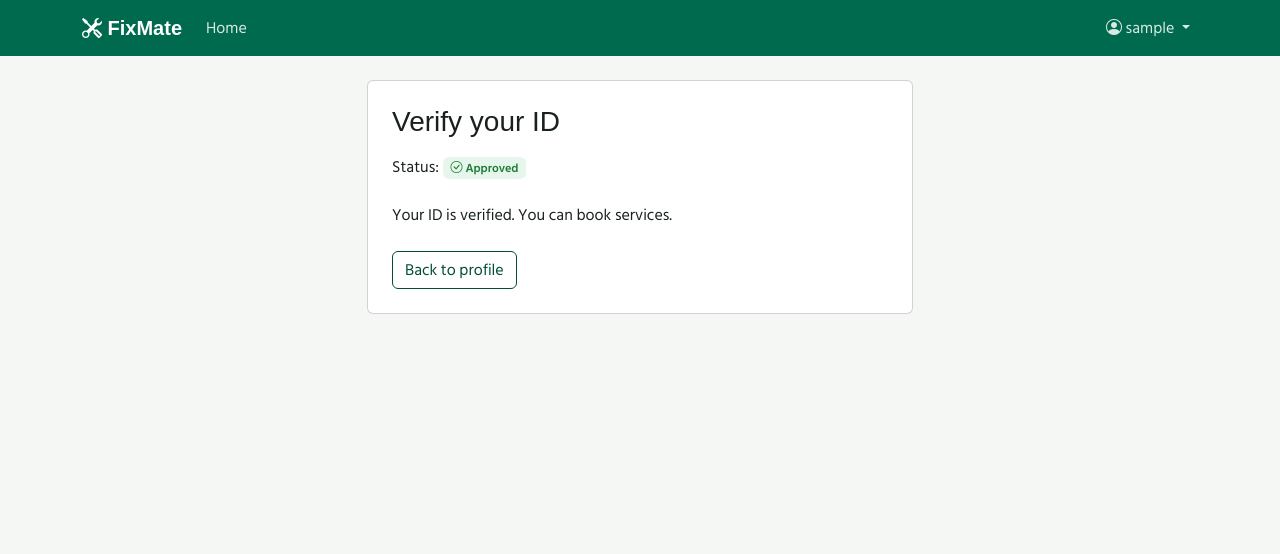
After one commit to mahidhasan01/FixMate, a Django app: page /accounts/profile/id-verification/ in a window 1280 px wide. The commit adds this page. Shown: the top 554 px of the page. Run offline with Django 5.2, Linux system fonts and the light colour scheme; a user stored in the database is signed in; tables that the repository leaves empty hold one stand-in row (values such as "Sample post"); some libraries are stand-ins or nearby versions; some web fonts are replaced.

Commit message:
lets customers submit their NID for verification

```diff
--- a/accounts_app/forms.py
+++ b/accounts_app/forms.py
@@ -108,3 +108,22 @@ class WorkerProfileForm(forms.ModelForm):
         for field in self.fields.values():
             field.widget.attrs['class'] = 'form-control'
         self.fields['availability_status'].widget.attrs['class'] = 'form-select'
+
+
+class CustomerIDForm(forms.ModelForm):
+    class Meta:
+        model = CustomerProfile
+        fields = ['nid_number', 'id_photo']
+        labels = {'nid_number': 'NID number', 'id_photo': 'Photo of your NID card'}
+
+    def __init__(self, *args, **kwargs):
+        super().__init__(*args, **kwargs)
+        for field in self.fields.values():
+            field.widget.attrs['class'] = 'form-control'
+            field.required = True
+
+    def clean_nid_number(self):
+        nid = self.cleaned_data['nid_number']
+        if not nid.isdigit() or len(nid) not in (10, 13, 17):
+            raise forms.ValidationError('NID number must be 10, 13 or 17 digits.')
+        return nid
--- /dev/null
+++ b/accounts_app/templates/accounts_app/_id_status_badge.html
@@ -0,0 +1,9 @@
+{% if customer.verification_status == 'approved' %}
+    <span class="badge badge-status-green"><i class="bi bi-check-circle"></i> Approved</span>
+{% elif customer.verification_status == 'pending' %}
+    <span class="badge badge-status-orange"><i class="bi bi-hourglass-split"></i> Pending</span>
+{% elif customer.verification_status == 'rejected' %}
+    <span class="badge badge-status-red"><i class="bi bi-x-circle"></i> Rejected</span>
+{% else %}
+    <span class="badge badge-status-grey"><i class="bi bi-dash-circle"></i> Not submitted</span>
+{% endif %}
--- /dev/null
+++ b/accounts_app/templates/accounts_app/id_verification.html
@@ -0,0 +1,35 @@
+{% extends 'base.html' %}
+
+{% block title %}Verify your ID - FixMate{% endblock %}
+
+{% block content %}
+    <div class="row justify-content-center">
+        <div class="col-md-8 col-lg-6">
+            <div class="card">
+                <div class="card-body p-4">
+                    <h1 class="h3 mb-3">Verify your ID</h1>
+                    <p class="mb-4">Status: {% include 'accounts_app/_id_status_badge.html' %}</p>
+
+                    {% if can_submit %}
+                        {% if customer.verification_status == 'rejected' %}
+                            <div class="alert alert-danger">Your last ID was not accepted. Please send a clear photo again.</div>
+                        {% endif %}
+                        <p class="text-body-secondary">Send your NID number and a clear photo of your NID card. Only FixMate staff can see the photo.</p>
+
+                        <form method="post" enctype="multipart/form-data">
+                            {% csrf_token %}
+                            {% include 'partials/_form_fields.html' %}
+                            <button type="submit" class="btn btn-primary">Send for checking</button>
+                        </form>
+                    {% elif customer.verification_status == 'pending' %}
+                        <p class="mb-0">We have your ID and will check it soon.</p>
+                    {% else %}
+                        <p class="mb-0">Your ID is verified. You can book services.</p>
+                    {% endif %}
+
+                    <a href="{% url 'accounts_app:profile' %}" class="btn btn-outline-primary mt-4">Back to profile</a>
+                </div>
+            </div>
+        </div>
+    </div>
+{% endblock %}
--- a/accounts_app/templates/accounts_app/profile.html
+++ b/accounts_app/templates/accounts_app/profile.html
@@ -32,6 +32,8 @@
                         {% if user.role == 'customer' %}
                             <dt class="col-sm-4">Address</dt>
                             <dd class="col-sm-8">{{ role_profile.address|default:'-' }}</dd>
+                            <dt class="col-sm-4">ID check</dt>
+                            <dd class="col-sm-8">{% include 'accounts_app/_id_status_badge.html' with customer=role_profile %}</dd>
                         {% else %}
                             <dt class="col-sm-4">Skill</dt>
                             <dd class="col-sm-8">{{ role_profile.skill }}</dd>
@@ -45,6 +47,9 @@
                     </dl>
 
                     <a href="{% url 'accounts_app:profile_edit' %}" class="btn btn-primary">Edit profile</a>
+                    {% if user.role == 'customer' %}
+                        <a href="{% url 'accounts_app:id_verification' %}" class="btn btn-outline-primary">Verify your ID</a>
+                    {% endif %}
                 </div>
             </div>
         </div>
--- a/accounts_app/urls.py
+++ b/accounts_app/urls.py
@@ -19,4 +19,5 @@ urlpatterns = [
     path('after-login/', views.after_login, name='after_login'),
     path('profile/', views.profile, name='profile'),
     path('profile/edit/', views.profile_edit, name='profile_edit'),
+    path('profile/id-verification/', views.id_verification, name='id_verification'),
 ]
--- a/accounts_app/views.py
+++ b/accounts_app/views.py
@@ -3,8 +3,8 @@ from django.contrib.auth import login
 from django.contrib.auth.decorators import login_required
 from django.shortcuts import redirect, render
 
-from .forms import ( CustomerProfileForm, CustomerSignUpForm, UserUpdateForm, WorkerProfileForm,WorkerSignUpForm)
-from .models import User
+from .forms import ( CustomerIDForm, CustomerProfileForm, CustomerSignUpForm, UserUpdateForm, WorkerProfileForm,WorkerSignUpForm)
+from .models import CustomerProfile, User
 
 
 def choose_role(request):
@@ -96,3 +96,27 @@ def profile_edit(request):
 
     context = {'user_form': user_form, 'profile_form': profile_form}
     return render(request, 'accounts_app/profile_edit.html', context)
+
+
+@login_required
+def id_verification(request):
+    if request.user.role != User.CUSTOMER:
+        messages.error(request, "You don't have access to that page.")
+        return redirect('home')
+
+    customer = request.user.customer_profile
+    can_submit = customer.verification_status in (CustomerProfile.NOT_SUBMITTED, CustomerProfile.REJECTED)
+
+    if request.method == 'POST' and can_submit:
+        form = CustomerIDForm(request.POST, request.FILES, instance=customer)
+        if form.is_valid():
+            customer = form.save(commit=False)
+            customer.verification_status = CustomerProfile.PENDING
+            customer.save()
+            messages.success(request, 'Your ID has been sent. We will check it soon.')
+            return redirect('accounts_app:profile')
+    else:
+        form = CustomerIDForm(instance=customer)
+
+    context = {'customer': customer, 'form': form, 'can_submit': can_submit}
+    return render(request, 'accounts_app/id_verification.html', context)
```
